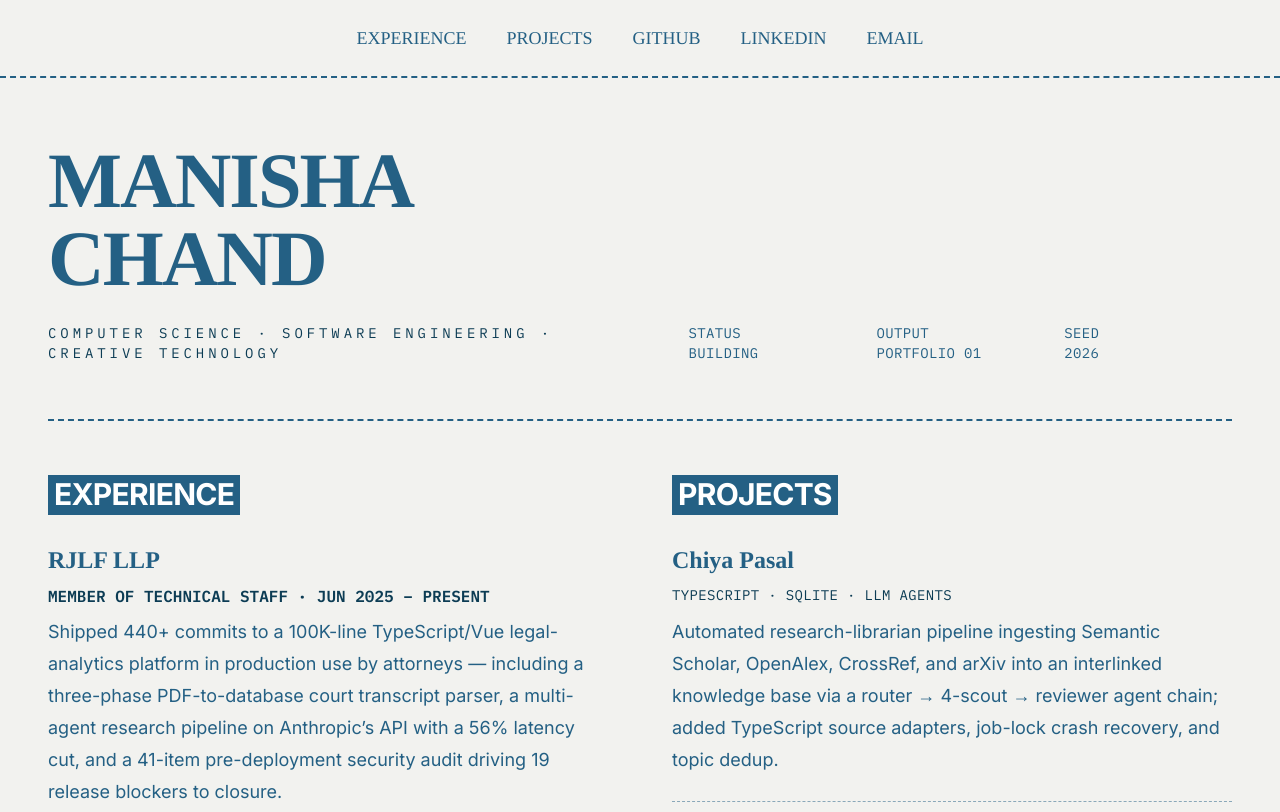
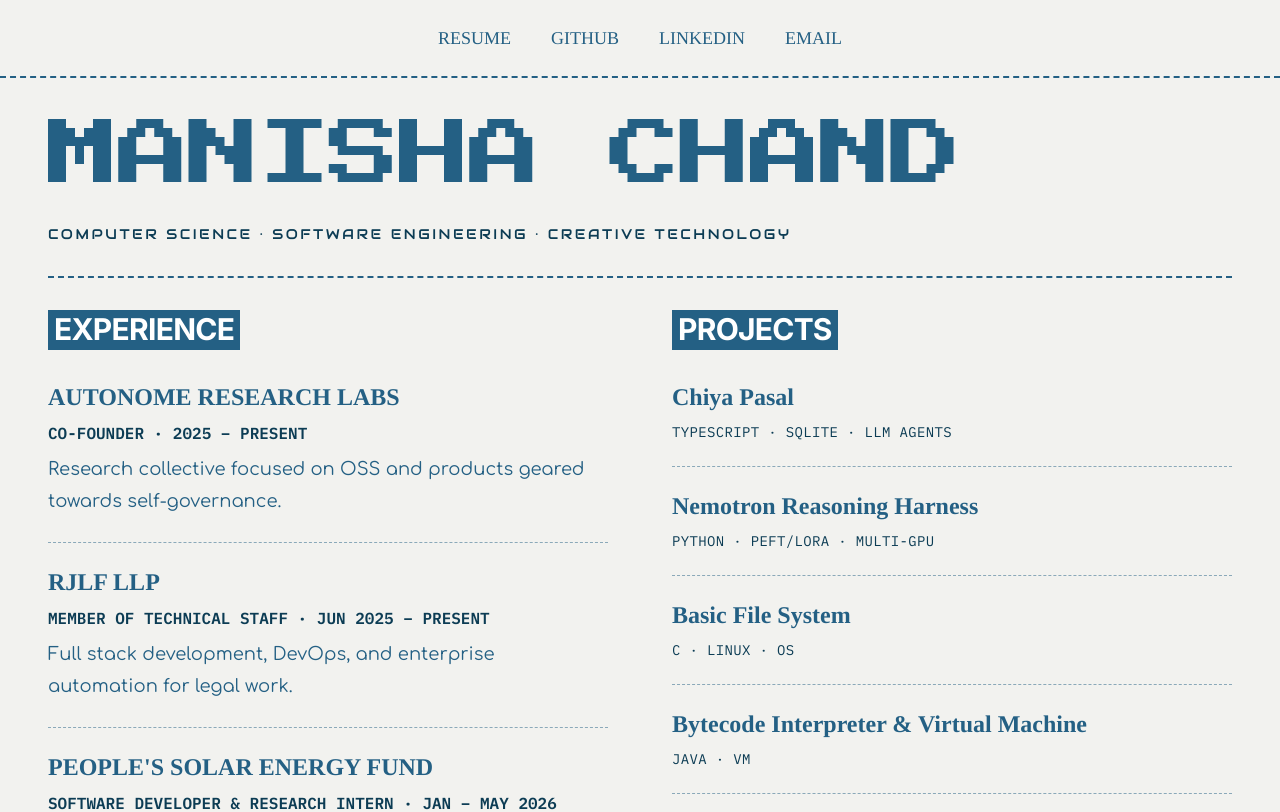
Before and after one commit to build4me2/Portfolio-Manisha, a React (Vite) app: page / in a window 1280 px wide. Shown: the top 812 px of the page. Built offline with nearby package versions, Linux system fonts and the light colour scheme.

Commit message:
Refine portfolio typography and loading animation

```diff
--- a/index.html
+++ b/index.html
@@ -20,7 +20,7 @@
     <link rel="preconnect" href="https://fonts.googleapis.com" />
     <link rel="preconnect" href="https://fonts.gstatic.com" crossorigin />
     <link
-      href="https://fonts.googleapis.com/css2?family=IBM+Plex+Mono:wght@400;500;600&family=Inter:wght@400;500;600;700&family=Tinos:wght@400;700&display=swap"
+      href="https://fonts.googleapis.com/css2?family=Audiowide&family=Comfortaa:wght@400;500;600;700&family=IBM+Plex+Mono:wght@400;500;600&family=Inter:wght@400;500;600;700&family=Press+Start+2P&family=Tinos:wght@400;700&family=VT323&display=swap"
       rel="stylesheet"
     />
   </head>
--- a/src/App.tsx
+++ b/src/App.tsx
@@ -1,44 +1,52 @@
+import { useLayoutEffect } from 'react';
+import { DecodingText } from './components/DecodingText';
 import { Divider } from './components/Divider';
 import { Entry } from './components/Entry';
-import { MetaBlock } from './components/MetaBlock';
 import { Nav } from './components/Nav';
 import { ProjectCard } from './components/ProjectCard';
 import { SectionHeading } from './components/SectionHeading';
 import { email, experience, projects } from './data/portfolio';
 
 function App() {
+  useLayoutEffect(() => {
+    const previousScrollRestoration = window.history.scrollRestoration;
+    window.history.scrollRestoration = 'manual';
+
+    const scrollToTop = () => window.scrollTo({ top: 0, left: 0, behavior: 'auto' });
+    scrollToTop();
+    const frameId = window.requestAnimationFrame(scrollToTop);
+
+    return () => {
+      window.cancelAnimationFrame(frameId);
+      window.history.scrollRestoration = previousScrollRestoration;
+    };
+  }, []);
+
   return (
     <div className="min-h-screen bg-paper text-ink">
       <Nav />
 
-      <main className="mx-auto max-w-7xl px-6 pb-20 pt-16 md:px-10 lg:px-12">
-        <section className="grid gap-10 lg:grid-cols-[1.05fr_0.95fr] lg:items-end">
-          <div>
-            <h1 className="text-balance font-display text-[clamp(2.4rem,7vw,4.9rem)] font-bold uppercase leading-none tracking-tight text-ink">
-              Manisha Chand
-            </h1>
-            <p className="mt-6 max-w-3xl font-mono text-xs uppercase leading-6 tracking-[0.2em] text-inkDark md:text-sm md:tracking-[0.28em]">
-              Computer Science · Software Engineering · Creative Technology
-            </p>
-          </div>
-
-          <div className="grid grid-cols-3 gap-3 sm:gap-5">
-            <MetaBlock label="STATUS" value="BUILDING" />
-            <MetaBlock label="OUTPUT" value="PORTFOLIO 01" />
-            <MetaBlock label="SEED" value="2026" />
-          </div>
+      <main className="mx-auto max-w-7xl px-6 pb-20 pt-8 md:px-10 lg:px-12">
+        <section>
+          <h1 className="font-title text-[clamp(2rem,6vw,4.5rem)] font-normal uppercase leading-tight tracking-tight text-ink lg:whitespace-nowrap">
+            <DecodingText text="Manisha Chand" delay={100} />
+          </h1>
+          <p className="reveal-content mt-6 max-w-4xl font-subtitle text-xs uppercase leading-6 tracking-[0.12em] text-inkDark md:text-sm md:tracking-[0.18em]" style={{ animationDelay: '100ms' }}>
+            Computer Science · Software Engineering · Creative Technology
+          </p>
         </section>
 
         <Divider />
 
-        <section className="grid gap-16 lg:grid-cols-2">
+        <section className="grid gap-16 pt-8 lg:grid-cols-2">
           <div id="experience" className="scroll-mt-32 md:scroll-mt-24">
-            <SectionHeading>Experience</SectionHeading>
-            <div className="space-y-6">
+            <SectionHeading delay={500}>Experience</SectionHeading>
+            <div className="reveal-content space-y-6" style={{ animationDelay: '500ms' }}>
               {experience.map((item) => (
                 <Entry
                   key={`${item.organization}-${item.period}`}
                   title={item.organization}
+                  href={item.href}
                   subtitle={item.role}
                   period={item.period}
                   description={item.description}
@@ -48,8 +56,8 @@ function App() {
           </div>
 
           <div id="projects" className="scroll-mt-32 md:scroll-mt-24">
-            <SectionHeading>Projects</SectionHeading>
-            <div>
+            <SectionHeading delay={580}>Projects</SectionHeading>
+            <div className="reveal-content" style={{ animationDelay: '580ms' }}>
               {projects.map((project) => (
                 <ProjectCard key={project.title} {...project} />
               ))}
--- /dev/null
+++ b/src/components/DecodingText.tsx
@@ -0,0 +1,73 @@
+import { useEffect, useState } from 'react';
+
+const glyphs = 'ABCDEFGHIJKLMNOPQRSTUVWXYZ0123456789#%+<>/';
+
+function decodeFrame(text: string, lockedCharacters: number, frame: number) {
+  let output = '';
+  let characterIndex = 0;
+
+  for (const character of text) {
+    if (/\s/.test(character)) {
+      if (output && characterIndex <= lockedCharacters) output += character;
+      continue;
+    }
+
+    if (characterIndex < lockedCharacters) {
+      output += character;
+      characterIndex += 1;
+      continue;
+    }
+
+    output += glyphs[(frame + characterIndex * 7) % glyphs.length];
+    break;
+  }
+
+  return output;
+}
+
+type DecodingTextProps = {
+  text: string;
+  delay?: number;
+  className?: string;
+};
+
+export function DecodingText({ text, delay = 0, className }: DecodingTextProps) {
+  const reduceMotion = typeof window !== 'undefined'
+    && window.matchMedia('(prefers-reduced-motion: reduce)').matches;
+  const [displayText, setDisplayText] = useState(() => (reduceMotion ? text : ''));
+
+  useEffect(() => {
+    if (reduceMotion) return;
+
+    const characterCount = text.replace(/\s/g, '').length;
+    let frame = 0;
+    let intervalId: ReturnType<typeof setInterval> | undefined;
+
+    const timeoutId = window.setTimeout(() => {
+      intervalId = window.setInterval(() => {
+        frame += 1;
+        const lockedCharacters = Math.floor(frame / 3);
+
+        if (lockedCharacters >= characterCount) {
+          setDisplayText(text);
+          if (intervalId) window.clearInterval(intervalId);
+          return;
+        }
+
+        setDisplayText(decodeFrame(text, lockedCharacters, frame));
+      }, 42);
+    }, delay);
+
+    return () => {
+      window.clearTimeout(timeoutId);
+      if (intervalId) window.clearInterval(intervalId);
+    };
+  }, [delay, reduceMotion, text]);
+
+  return (
+    <span className={`decoding-text${className ? ` ${className}` : ''}`} aria-label={text}>
+      <span className="decoding-text-measure" aria-hidden="true">{text}</span>
+      <span className="decoding-text-output" aria-hidden="true">{displayText}</span>
+    </span>
+  );
+}
--- a/src/components/Divider.tsx
+++ b/src/components/Divider.tsx
@@ -1,3 +1,3 @@
 export function Divider() {
-  return <div className="my-14 border-t-2 border-dashed border-ink" aria-hidden="true" />;
+  return <div className="mt-8 border-t-2 border-dashed border-ink" aria-hidden="true" />;
 }
--- a/src/components/Entry.tsx
+++ b/src/components/Entry.tsx
@@ -1,22 +1,32 @@
 type EntryProps = {
   title: string;
+  href?: string;
   subtitle?: string;
   period?: string;
   description: string;
 };
 
-export function Entry({ title, subtitle, period, description }: EntryProps) {
+export function Entry({ title, href, subtitle, period, description }: EntryProps) {
   return (
     <article className="space-y-2 border-b border-dashed border-ink/50 pb-6 last:border-b-0">
       <h3 className="font-display text-xl font-bold uppercase leading-tight text-ink md:text-2xl">
-        {title}
+        {href ? (
+          <a
+            href={href}
+            target="_blank"
+            rel="noopener noreferrer"
+            className="hover:underline hover:decoration-dashed hover:underline-offset-4"
+          >
+            {title}
+          </a>
+        ) : title}
       </h3>
       {(subtitle || period) && (
         <p className="font-mono text-sm font-semibold uppercase leading-6 text-inkDark md:text-base">
           {subtitle}{subtitle && period ? ' · ' : ''}{period}
         </p>
       )}
-      <p className="max-w-2xl font-body text-base leading-7 text-ink md:text-lg md:leading-8">{description}</p>
+      <p className="max-w-2xl font-experience text-base leading-7 text-ink md:text-lg md:leading-8">{description}</p>
     </article>
   );
 }
--- a/src/components/MetaBlock.tsx
+++ /dev/null
@@ -1,13 +0,0 @@
-type MetaBlockProps = {
-  label: string;
-  value: string;
-};
-
-export function MetaBlock({ label, value }: MetaBlockProps) {
-  return (
-    <div className="font-mono text-xs uppercase leading-5 tracking-wide text-ink md:text-sm">
-      <p>{label}</p>
-      <p>{value}</p>
-    </div>
-  );
-}
--- a/src/components/Nav.tsx
+++ b/src/components/Nav.tsx
@@ -5,6 +5,20 @@ export function Nav() {
     <header className="sticky top-0 z-10 bg-paper/95 backdrop-blur">
       <nav aria-label="Main" className="mx-auto flex max-w-7xl flex-wrap items-center justify-center gap-x-5 gap-y-2 px-6 py-3 font-display text-sm uppercase text-ink md:gap-x-10 md:gap-y-3 md:py-6 md:text-lg">
         {navLinks.map((link) => {
+          if (!link.href) {
+            return (
+              <button
+                key={link.label}
+                type="button"
+                disabled
+                aria-label="Resume download coming soon"
+                className="cursor-default uppercase"
+              >
+                {link.label}
+              </button>
+            );
+          }
+
           const isExternal = link.href.startsWith('http');
           return (
             <a
--- a/src/components/ProjectCard.tsx
+++ b/src/components/ProjectCard.tsx
@@ -1,11 +1,10 @@
 type ProjectCardProps = {
   title: string;
   href: string;
-  description: string;
   meta: string;
 };
 
-export function ProjectCard({ title, href, description, meta }: ProjectCardProps) {
+export function ProjectCard({ title, href, meta }: ProjectCardProps) {
   const hasLink = href !== '' && href !== '#';
   return (
     <article className="group border-b border-dashed border-ink/50 py-6 first:pt-0">
@@ -23,7 +22,6 @@ export function ProjectCard({ title, href, description, meta }: ProjectCardProps
         <span className="font-display text-xl font-bold text-ink md:text-2xl">{title}</span>
       )}
       <p className="mt-2 font-mono text-xs uppercase tracking-wide text-inkDark md:text-sm">{meta}</p>
-      <p className="mt-3 max-w-2xl font-body text-base leading-7 text-ink md:text-lg md:leading-8">{description}</p>
     </article>
   );
 }
--- a/src/components/SectionHeading.tsx
+++ b/src/components/SectionHeading.tsx
@@ -1,13 +1,18 @@
+import { DecodingText } from './DecodingText';
+
 type SectionHeadingProps = {
   children: string;
+  delay?: number;
 };
 
-export function SectionHeading({ children }: SectionHeadingProps) {
+export function SectionHeading({ children, delay = 700 }: SectionHeadingProps) {
   return (
     <h2 className="mb-8">
-      <span className="bg-ink px-1.5 py-0.5 font-body text-2xl font-bold uppercase tracking-tight text-white md:text-3xl">
-        {children}
-      </span>
+      <DecodingText
+        text={children}
+        delay={delay}
+        className="bg-ink px-1.5 py-0.5 font-body text-2xl font-bold uppercase tracking-tight text-white md:text-3xl"
+      />
     </h2>
   );
 }
--- a/src/data/portfolio.ts
+++ b/src/data/portfolio.ts
@@ -1,8 +1,7 @@
 export const email = 'chandmanisha00@gmail.com';
 
 export const navLinks = [
-  { label: 'Experience', href: '#experience' },
-  { label: 'Projects', href: '#projects' },
+  { label: 'Resume', href: '' },
   { label: 'GitHub', href: 'https://github.com/build4me2' },
   { label: 'LinkedIn', href: '#' },
   { label: 'Email', href: `mailto:${email}` },
@@ -10,32 +9,35 @@ export const navLinks = [
 
 export const experience = [
   {
+    organization: 'AUTONOME RESEARCH LABS',
+    href: 'https://autonomeresearch.com/',
+    role: 'Co-Founder',
+    period: '2025 – PRESENT',
+    description:
+      'Research collective focused on OSS and products geared towards self-governance.',
+  },
+  {
     organization: 'RJLF LLP',
+    href: 'https://www.reichmanjorgensen.com/',
     role: 'Member of Technical Staff',
     period: 'JUN 2025 – PRESENT',
     description:
-      'Shipped 440+ commits to a 100K-line TypeScript/Vue legal-analytics platform in production use by attorneys — including a three-phase PDF-to-database court transcript parser, a multi-agent research pipeline on Anthropic’s API with a 56% latency cut, and a 41-item pre-deployment security audit driving 19 release blockers to closure.',
+      'Full stack development, DevOps, and enterprise automation for legal work.',
   },
   {
     organization: "PEOPLE'S SOLAR ENERGY FUND",
+    href: 'https://psef.network/',
     role: 'Software Developer & Research Intern',
     period: 'JAN – MAY 2026',
     description:
-      'Built an interactive network map (JavaScript, MapLibre GL JS) visualizing 39 member organizations across 24 states, backed by a five-stage idempotent Python geospatial pipeline over OpenStreetMap data; scoped a Next.js + Supabase architecture for the members’ portal.',
-  },
-  {
-    organization: 'AUTONOME RESEARCH LABS',
-    role: 'Co-Founder',
-    period: '2025 – PRESENT',
-    description:
-      'Founded an open-source research group shipping MIT-licensed agent-infrastructure tooling; mentor undergraduate contributors.',
+      'Drafted software and DevOps path for fund networking and resource sharing.',
   },
   {
     organization: 'CITY COLLEGE OF SAN FRANCISCO',
+    href: 'https://ccsf.edu/',
     role: 'Programming Tutor & Grader',
     period: '2024',
-    description:
-      'Supported ~40 students in introductory Python and Java one-on-one; graded assignments on correctness, structure, and edge cases.',
+    description: 'Supported students in introductory Python and Java courses.',
   },
 ];
 
@@ -43,36 +45,26 @@ export const projects = [
   {
     title: 'Chiya Pasal',
     href: '#',
-    description:
-      'Automated research-librarian pipeline ingesting Semantic Scholar, OpenAlex, CrossRef, and arXiv into an interlinked knowledge base via a router → 4-scout → reviewer agent chain; added TypeScript source adapters, job-lock crash recovery, and topic dedup.',
     meta: 'TYPESCRIPT · SQLITE · LLM AGENTS',
   },
   {
     title: 'Nemotron Reasoning Harness',
     href: '#',
-    description:
-      'Autonomous harness training LoRA adapters on Nemotron-3-Nano-30B across multiple GPU machines for a six-category Kaggle reasoning benchmark, reaching 84.0% accuracy; built a verifier that detects poisoned synthetic training data.',
     meta: 'PYTHON · PEFT/LORA · MULTI-GPU',
   },
   {
     title: 'Basic File System',
     href: '#',
-    description:
-      'Owned free-space management and the directory layer of a FAT-based file system built by a four-person team (~1,700 lines): block allocation and release via chain splicing, path resolution, directory persistence, and the buffered I/O layer.',
-    meta: 'C · LINUX · CSC 415',
+    meta: 'C · LINUX · OS',
   },
   {
     title: 'Bytecode Interpreter & Virtual Machine',
     href: '#',
-    description:
-      'Stack-based VM (1,400 lines, 34 classes) that loads compiled bytecode, resolves jump labels to instruction addresses, and executes programs with recursion, dynamic heap allocation, a verbose trace mode, and bounds/use-after-free/OOM exception handling.',
-    meta: 'JAVA · VM · CSC 413',
+    meta: 'JAVA · VM',
   },
   {
     title: 'Multithreaded Police Dispatch Analytics',
     href: '#',
-    description:
-      'Processed a 342 MB fixed-length-record dataset (500,000 records, 36 fields) with a configurable pthread pool, batching 2,000 records per pread and guarding shared accumulators with per-scope mutexes; reported response-time medians and quartiles as ASCII box plots.',
-    meta: 'C · POSIX THREADS · CSC 415',
+    meta: 'C · POSIX THREADS · OS',
   },
 ];
--- a/src/index.css
+++ b/src/index.css
@@ -27,3 +27,39 @@ body {
   background: #246084;
   color: #ffffff;
 }
+
+.decoding-text {
+  display: inline-grid;
+}
+
+.decoding-text-measure,
+.decoding-text-output {
+  grid-area: 1 / 1;
+}
+
+.decoding-text-measure {
+  visibility: hidden;
+}
+
+@keyframes content-reveal {
+  from {
+    opacity: 0.18;
+    filter: blur(9px);
+    transform: translateY(6px);
+  }
+  to {
+    opacity: 1;
+    filter: blur(0);
+    transform: translateY(0);
+  }
+}
+
+.reveal-content {
+  animation: content-reveal 2400ms cubic-bezier(0.22, 1, 0.36, 1) both;
+}
+
+@media (prefers-reduced-motion: reduce) {
+  .reveal-content {
+    animation: none;
+  }
+}
--- a/tailwind.config.js
+++ b/tailwind.config.js
@@ -10,6 +10,9 @@ export default {
         inkSoft: '#d9e6ee',
       },
       fontFamily: {
+        title: ['"Press Start 2P"', 'ui-monospace', 'monospace'],
+        subtitle: ['Audiowide', 'ui-sans-serif', 'sans-serif'],
+        experience: ['Comfortaa', 'ui-sans-serif', 'sans-serif'],
         display: ['Tinos', 'Times New Roman', 'Georgia', 'serif'],
         mono: ['IBM Plex Mono', 'ui-monospace', 'SFMono-Regular', 'monospace'],
         body: ['Inter', 'Arial', 'sans-serif'],
```
